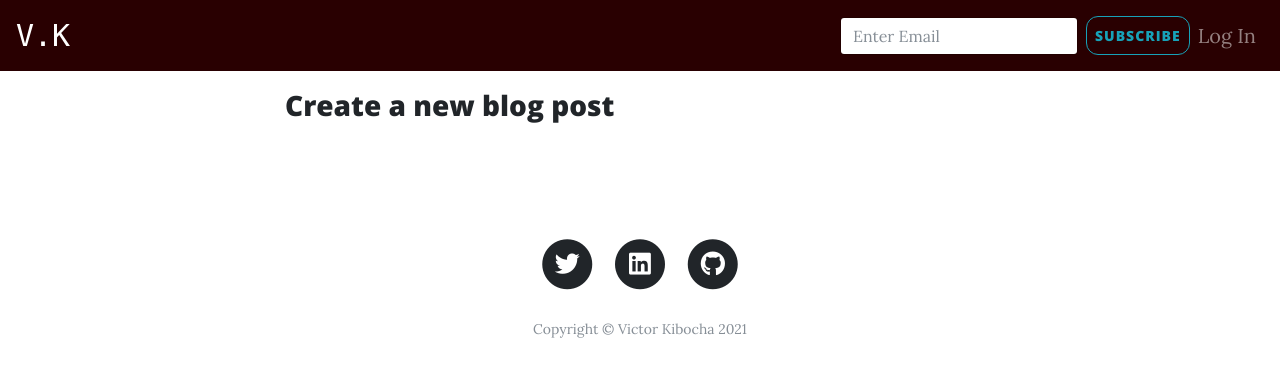
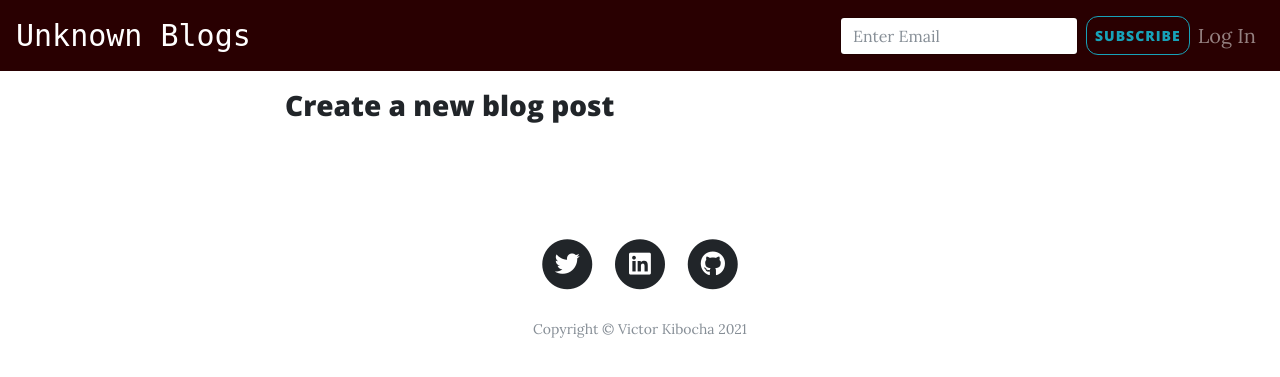
Before and after one commit to TechVictorKE/personal-blog, a Python web app: template app/templates/new_post.html in a window 1280 px wide. Shown: the top 377 px of the page. Run offline with Jinja, Linux system fonts and the light colour scheme; the template is opened without the code that fills it, so the values that code supplies are empty; some libraries are stand-ins or nearby versions.

Commit message:
Modified navbar text

```diff
--- a/app/templates/base.html
+++ b/app/templates/base.html
@@ -36,7 +36,7 @@
 
   <!-- Navigation -->
   <nav class="navbar navbar-expand-lg navbar-dark fixed-top" style="background-color: #290001;">
-    <a class="navbar-brand" href="/" style="font-family: 'Major Mono Display', monospace; font-size: 30px">V.K</a>
+    <a class="navbar-brand" href="/" style="font-family: 'Major Mono Display', monospace; font-size: 30px">Unknown Blogs</a>
     <button class="navbar-toggler" type="button" data-toggle="collapse" data-target="#navbarSupportedContent"
       aria-controls="navbarSupportedContent" aria-expanded="false" aria-label="Toggle navigation">
       <span class="navbar-toggler-icon"></span>
```
